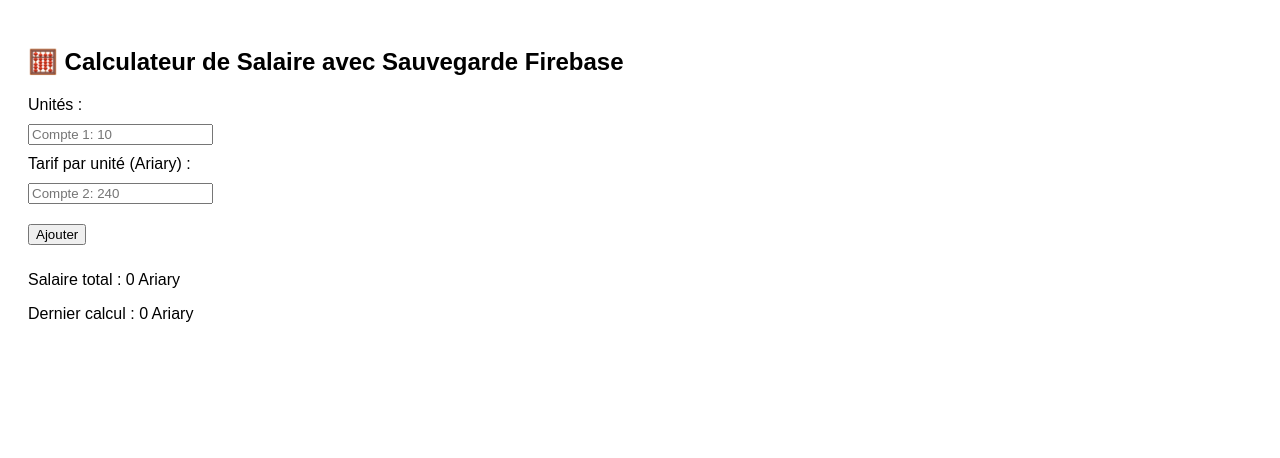
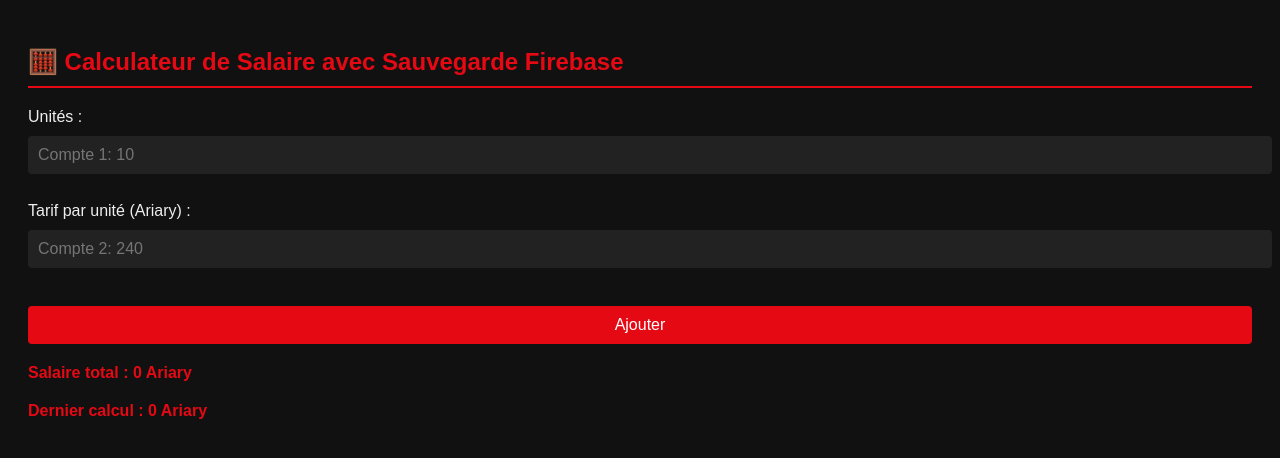
Before and after one commit to Landryantso/ciriso, a plain HTML site: page index.html in a window 1280 px wide. Drawn offline with Linux system fonts and the light colour scheme; no server answers.

Commit message:
Update index.html

```diff
--- a/index.html
+++ b/index.html
@@ -104,6 +104,72 @@ const firebaseConfig = {
     }
   </script>
   <p id="dernier">Dernier calcul : 0 Ariary</p>
+<style>
+  body {
+  font-family: Arial, sans-serif;
+  background-color: #111;
+  color: #eee;
+  padding: 20px;
+}
 
+#logo {
+  text-align: center;
+  font-size: 32px;
+  font-weight: bold;
+  color: #e50914; /* rouge vif */
+  margin-bottom: 30px;
+  letter-spacing: 5px;
+}
+
+h2 {
+  color: #e50914;
+  border-bottom: 2px solid #e50914;
+  padding-bottom: 10px;
+}
+
+input, button {
+  display: block;
+  width: 100%;
+  padding: 10px;
+  font-size: 16px;
+  margin: 10px 0;
+  border: none;
+  border-radius: 4px;
+}
+
+input {
+  background-color: #222;
+  color: #eee;
+}
+
+button {
+  background-color: #e50914;
+  color: #fff;
+  cursor: pointer;
+  transition: background-color 0.3s;
+}
+
+button:hover {
+  background-color: #b20710;
+}
+
+#resultat, #dernier {
+  font-weight: bold;
+  margin-top: 20px;
+  color: #e50914;
+}
+
+ul {
+  padding-left: 20px;
+}
+
+li {
+  background-color: #222;
+  padding: 8px;
+  margin-bottom: 5px;
+  border-left: 4px solid #e50914;
+}
+
+</style>
 </body>
 </html>
```
